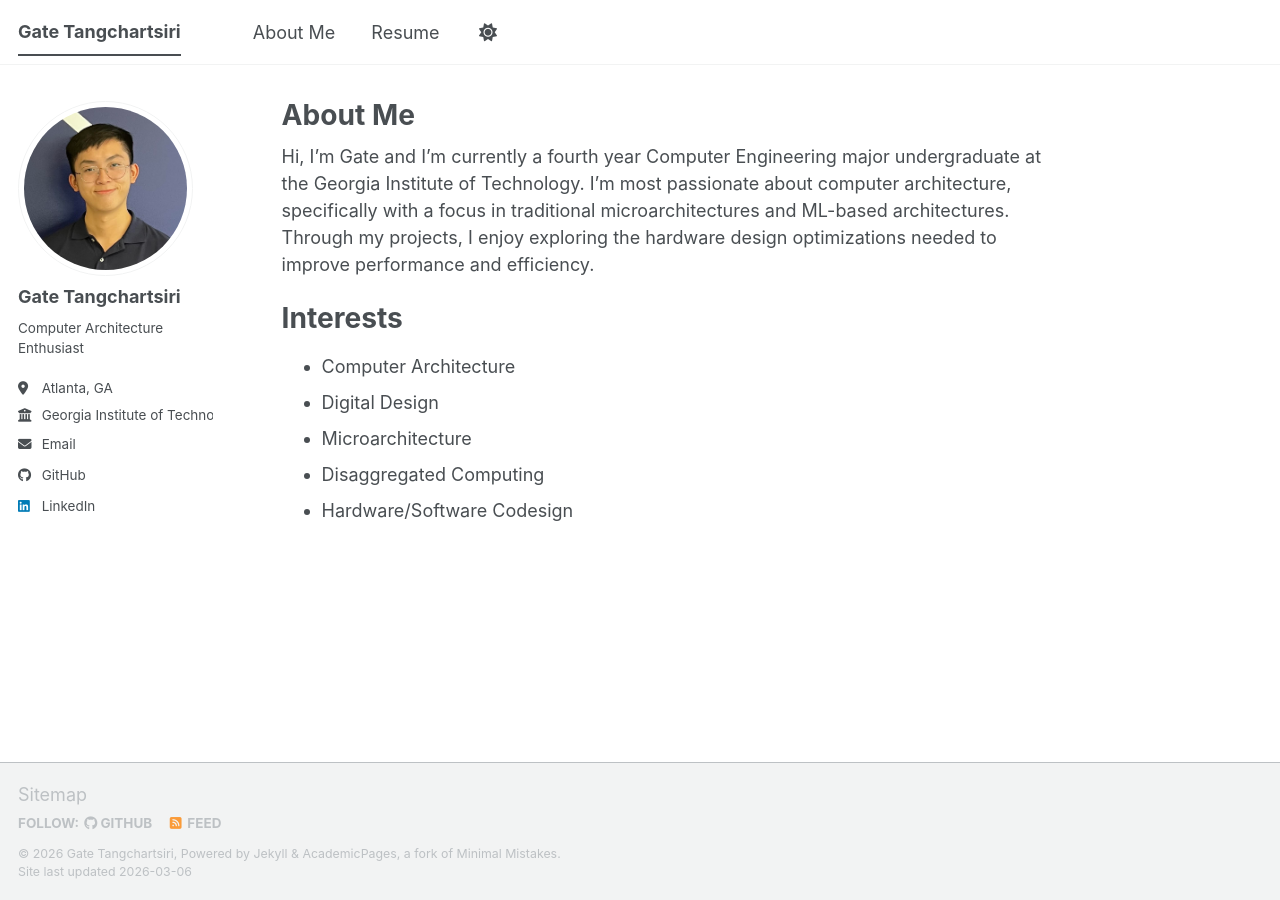
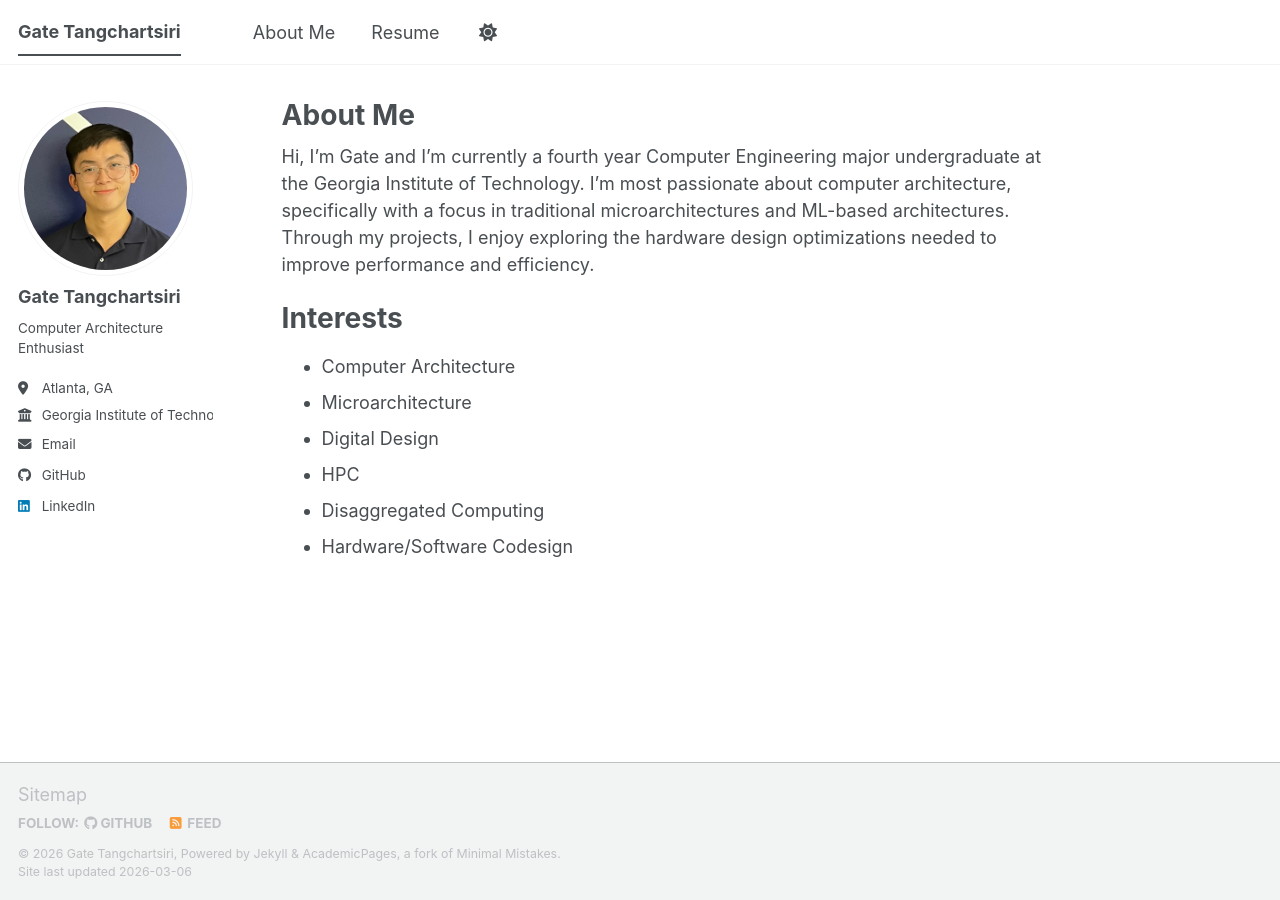
Before and after one commit to gateTang/gateTang.github.io, a Jekyll site: the page built from _pages/about.md, in a window 1280 px wide. Built offline with Jekyll 4.4.1, drawn with Linux system fonts in a browser that asks for light colours; a script bundle is joined from its source files by our own code; library files that are not in the unit come from our copies.

Commit message:
Updated about me

```diff
--- a/_pages/about.md
+++ b/_pages/about.md
@@ -11,7 +11,8 @@ Hi, I'm Gate and I'm currently a fourth year Computer Engineering major undergra
 
 # Interests
 - Computer Architecture
+- Microarchitecture
 - Digital Design
-- Microarchitecture
+- HPC
 - Disaggregated Computing
 - Hardware/Software Codesign
```
